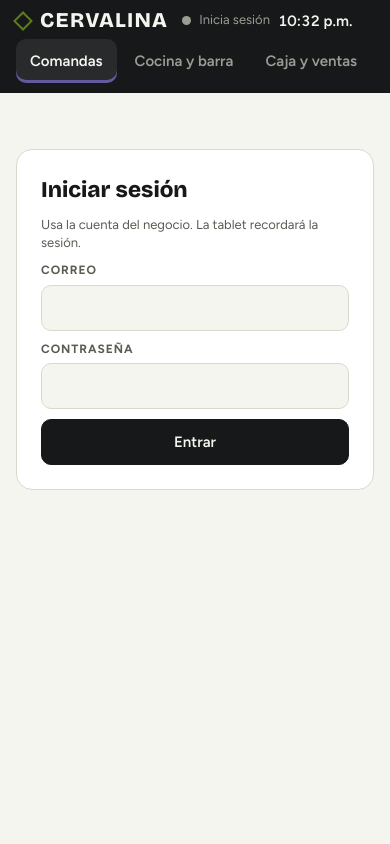
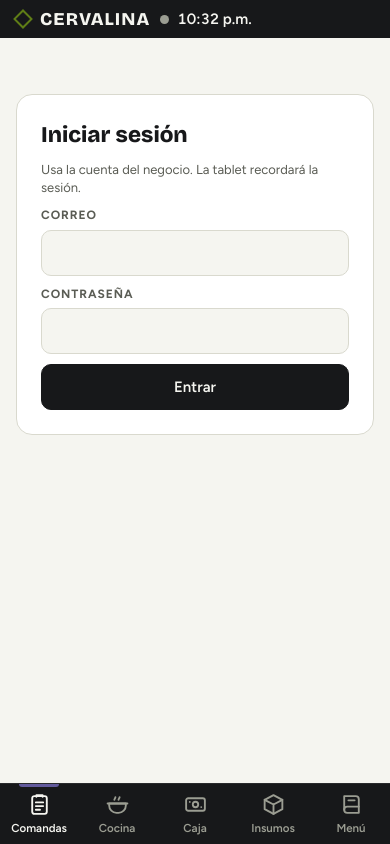
Before and after one commit to evelynMenfer/cervalina-comandas, a plain HTML site: page public/index.html in a window 390 px wide. Drawn offline with nearby package versions, Linux system fonts and the light colour scheme.

Commit message:
Barra de navegación inferior en celulares y pestañas repartidas en tablet vertical
Co-Authored-By: Claude Opus 5.5 <noreply@anthropic.com>
Claude-Session: https://claude.ai/code/session_01HerTYyPjnzgqK49gMMPRTr

```diff
--- a/public/index.html
+++ b/public/index.html
@@ -259,6 +259,7 @@ input[type=date]{border:1px solid var(--line);background:var(--surface);border-r
   .cuentas .empty{width:auto}
 }
 @media (max-width:820px){
+  .tabs .tab{flex:1;justify-content:center;padding:10px 8px}
   .menu{display:flex;flex-direction:column;height:auto}
   .menu>*{overflow:visible}
   .menu-cats{flex-direction:row;overflow-x:auto;padding-bottom:4px}
@@ -270,6 +271,28 @@ input[type=date]{border:1px solid var(--line);background:var(--surface);border-r
   .cmd>*{overflow:visible}
   .ticket{order:-1}
   .t-items{max-height:none}
+}
+.bnav{display:none}
+.impbtn .ib-s{display:none}
+.impbtn .ib-n{max-width:140px;overflow:hidden;text-overflow:ellipsis;white-space:nowrap}
+@media (max-width:640px){
+  .tabs{display:none}
+  .top{flex-wrap:nowrap;gap:10px}
+  .brand b{font-size:18px}
+  .stat #estado{display:none}
+  .impbtn{padding:6px 10px;min-height:36px;font-size:13px;min-width:0}
+  .impbtn .ib-l{display:none}
+  .impbtn .ib-s{display:inline}
+  .bnav{display:grid;grid-template-columns:repeat(5,minmax(0,1fr));position:fixed;left:0;right:0;bottom:0;z-index:15;background:var(--bar);
+    border-top:1px solid rgba(255,255,255,.08);padding-bottom:env(safe-area-inset-bottom,0px);
+    padding-left:env(safe-area-inset-left,0px);padding-right:env(safe-area-inset-right,0px)}
+  .bn{position:relative;background:none;border:0;color:var(--bar-2);display:grid;justify-items:center;align-content:center;gap:3px;padding:8px 2px 7px;min-height:60px;font-size:11.5px;font-weight:600}
+  .bn svg{width:25px;height:25px}
+  .bn.on{color:var(--bar-fg)}
+  .bn.on::before{content:"";position:absolute;top:0;left:24%;right:24%;height:3px;border-radius:0 0 3px 3px;background:var(--lav)}
+  .bn .badge{position:absolute;top:5px;left:calc(50% + 5px);min-width:18px;height:18px;padding:0 5px;font-size:11px}
+  main#view{padding-bottom:calc(80px + env(safe-area-inset-bottom,0px))}
+  .impbtn .ib-n{max-width:90px}
 }
 @media (prefers-reduced-motion: reduce){*{transition:none!important}}
 *,*::before,*::after{box-sizing:border-box}
@@ -299,13 +322,14 @@ body{margin:0}
   <div class="stat"><span class="dot" id="dot"></span><span id="estado">Conectando…</span><span class="clock" id="clock"></span></div>
 </header>
 <main id="view"></main>
+<nav class="bnav" id="bnav" aria-label="Secciones"></nav>
 <div id="modal" hidden><div class="scrim" data-act="cerrar"></div><div class="sheet" role="dialog" aria-modal="true" id="sheet"></div></div>
 <div id="toast"></div>
 
 <script src="vendor/firebase-app-compat.js?v=10.12.2"></script>
 <script src="vendor/firebase-auth-compat.js?v=10.12.2"></script>
 <script src="vendor/firebase-firestore-compat.js?v=10.12.2"></script>
-<script src="config.js?v=202611182226"></script>
+<script src="config.js?v=202611182232"></script>
 <script>
 const $ = s => document.querySelector(s);
 const esc = s => String(s ?? '').replace(/[&<>"']/g, c => ({'&':'&amp;','<':'&lt;','>':'&gt;','"':'&quot;',"'":'&#39;'}[c]));
@@ -492,17 +516,27 @@ function setHTML(el, html){
   el.scrollTop = top;
   for (const [id,st] of Object.entries(keep)){ const n = document.getElementById(id); if (n) n.scrollTop = st; }
 }
+const svg = d => `<svg viewBox="0 0 24 24" fill="none" stroke="currentColor" stroke-width="1.8" stroke-linecap="round" stroke-linejoin="round" aria-hidden="true">${d}</svg>`;
+const ICONOS = {
+  comandas: svg('<rect x="5" y="4" width="14" height="17" rx="2"/><path d="M9 4.5V3h6v1.5"/><path d="M8.5 10h7M8.5 13.5h7M8.5 17h4"/>'),
+  cocina: svg('<path d="M4 11h16v2a7 7 0 0 1-7 7h-2a7 7 0 0 1-7-7z"/><path d="M2.5 11h19"/><path d="M9 7.5c0-1 1-1.5 1-2.5M13 7.5c0-1 1-1.5 1-2.5"/>'),
+  caja: svg('<rect x="3" y="6" width="18" height="12" rx="2"/><circle cx="12" cy="12" r="2.6"/><path d="M6.5 9.5v.01M17.5 14.5v.01"/>'),
+  insumos: svg('<path d="M3.5 7.5 12 3l8.5 4.5v9L12 21l-8.5-4.5z"/><path d="M3.5 7.5 12 12l8.5-4.5M12 12v9"/>'),
+  menu: svg('<path d="M5 4h11a3 3 0 0 1 3 3v13H8a3 3 0 0 1-3-3z"/><path d="M5 17a3 3 0 0 1 3-3h11"/><path d="M9 8h6"/>')
+};
 function render(){
   const pendCocina = S.abiertos.filter(p => p.items.some(i => i.est==='cocina')).length;
   const bajos = Object.values(S.insumos).filter(i => nivel(i)!=='ok').length;
   const tabs = [['comandas','Comandas',0],['cocina','Cocina y barra',pendCocina],['caja','Caja y ventas',0],['insumos','Insumos',bajos],['menu','Menú',0]];
   setHTML($('#tabs'), tabs.map(([v,l,b]) => `<button class="tab ${S.view===v?'on':''}" data-act="tab" data-v="${v}">${l}${b?`<span class="badge ${v==='insumos'?'bad':''}">${b}</span>`:''}</button>`).join(''));
+  const corto = {comandas:'Comandas', cocina:'Cocina', caja:'Caja', insumos:'Insumos', menu:'Menú'};
+  setHTML($('#bnav'), tabs.map(([v,l,b]) => `<button class="bn ${S.view===v?'on':''}" data-act="tab" data-v="${v}" aria-label="${l}" ${S.view===v?'aria-current="page"':''}>${ICONOS[v]}<span>${corto[v]}</span>${b?`<span class="badge ${v==='insumos'?'bad':''}">${b}</span>`:''}</button>`).join(''));
   const dot = $('#dot'), est = $('#estado');
   const st = ({cargando:['','Conectando…'], lento:['bad','Sin respuesta de la base de datos'], ok:['ok','En línea'], error:['bad','Conexión perdida'],
     offline:['bad','Sin internet · se guarda y se envía al volver'], login:['','Inicia sesión'], 'sin-config':['bad','Falta configurar'], 'sin-firebase':['bad','No cargó']})[S.estado] || ['',''];
   const ib = $('#impbtn');
   ib.hidden = S.estado==='login' || S.estado==='sin-config' || S.estado==='sin-firebase';
-  ib.innerHTML = `<span class="dot ${IMP.estado==='conectada'?'ok':IMP.estado==='conectando'?'':'bad'}"></span>${IMP.estado==='conectada' ? esc(IMP.nombre||'Impresora') : IMP.estado==='conectando' ? 'Conectando…' : 'Conectar impresora'}`;
+  ib.innerHTML = `<span class="dot ${IMP.estado==='conectada'?'ok':IMP.estado==='conectando'?'':'bad'}"></span>${IMP.estado==='conectada' ? `<span class="ib-n">${esc(IMP.nombre||'Impresora')}</span>` : IMP.estado==='conectando' ? 'Conectando…' : '<span class="ib-l">Conectar impresora</span><span class="ib-s">Impresora</span>'}`;
   dot.className = 'dot ' + st[0]; est.textContent = st[1];
   if (S.estado==='sin-firebase'){ setHTML($('#view'), `<div class="notice"><h2>No se pudo cargar la app</h2><p>Parece que la conexión se interrumpió mientras abría. Revisa que haya internet y vuelve a intentar.</p><button class="btn primary" data-act="recargar">Reintentar</button></div>`); return; }
   if (S.estado==='sin-config'){ setHTML($('#view'), `<div class="notice"><h2>Falta la configuración</h2><p>Este dispositivo tiene guardada una versión vieja de la app. Toca “Reintentar”; si sigue igual, borra los datos del sitio en Chrome (candado junto a la dirección → Configuración del sitio → Borrar datos).</p><button class="btn primary" data-act="recargar">Reintentar</button></div>`); return; }
```
